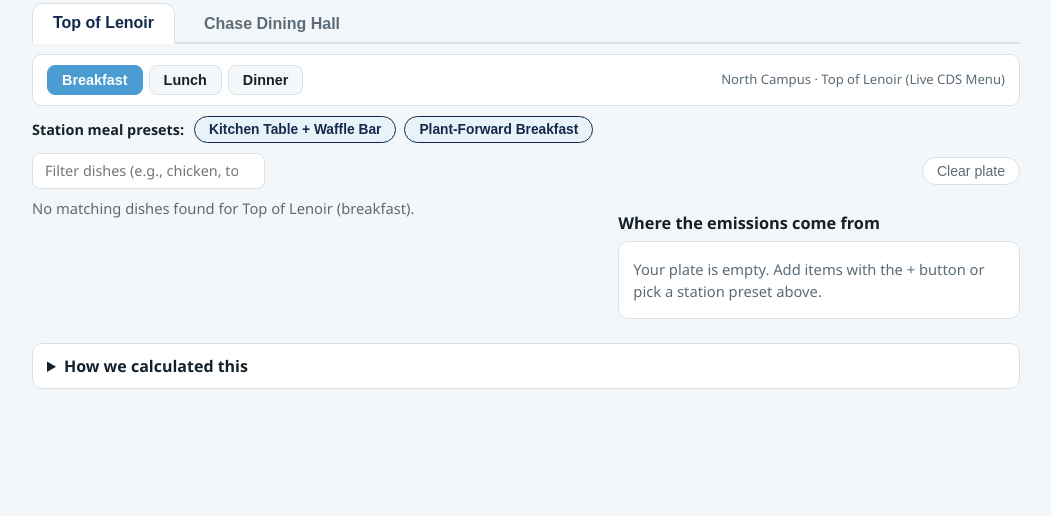
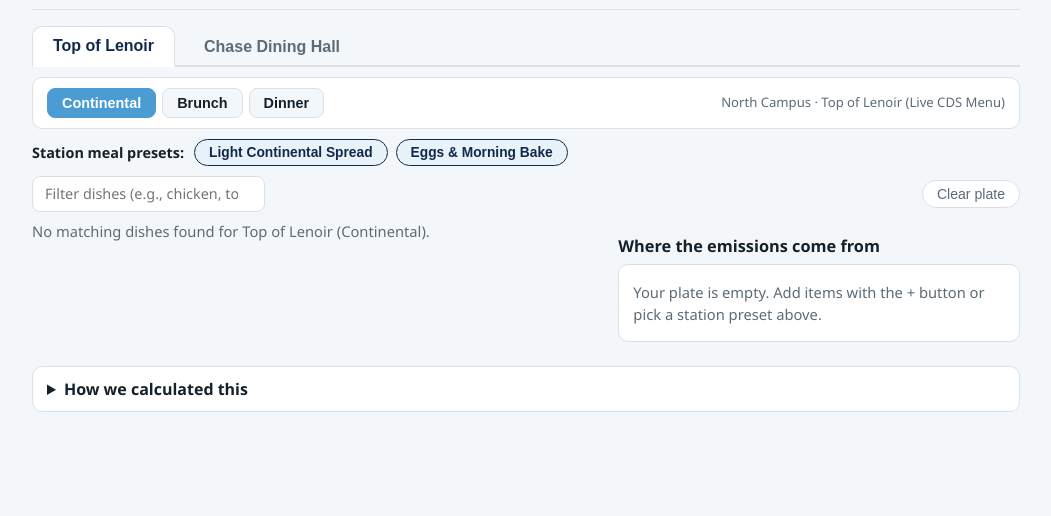
Before and after one commit to bvanduin/unc-plate-planner, a plain HTML site: page index.html in a window 1280 px wide. Shown: the part 284-800 px from the top of the page, without its empty margins (114-1165 px from the left). Drawn offline with Linux system fonts and the light colour scheme.

Commit message:
Update index.html

```diff
--- a/index.html
+++ b/index.html
@@ -79,7 +79,7 @@ details p,details li{font-size:.88rem;color:var(--mut)}
   <h1>UNC Dining Plate Planner</h1>
   <span class="sync-pill" id="sync-date">Loading live CDS menu…</span>
 </div>
-<p class="sub">Build a plate from today's <b>Top of Lenoir</b> and <b>Chase Dining Hall</b> menus across Breakfast, Lunch, and Dinner to estimate its climate footprint.</p>
+<p class="sub">Build a plate from today's <b>Top of Lenoir</b> and <b>Chase Dining Hall</b> menus across weekday meals (Breakfast, Lunch, Dinner) or weekend meals (Continental, Brunch, Dinner).</p>
 
 <div id="sum" aria-live="polite">
   <div class="tot-row">
@@ -96,16 +96,11 @@ details p,details li{font-size:.88rem;color:var(--mut)}
     <button class="hall-tab" role="tab" aria-selected="false" data-hall="chase">Chase Dining Hall</button>
   </div>
   <div class="meal-bar">
-    <div class="meal-tabs" role="tablist" aria-label="Meal Period">
-      <button class="meal-tab active" role="tab" aria-selected="true" data-meal="breakfast">Breakfast</button>
-      <button class="meal-tab" role="tab" aria-selected="false" data-meal="lunch">Lunch</button>
-      <button class="meal-tab" role="tab" aria-selected="false" data-meal="dinner">Dinner</button>
-    </div>
+    <div class="meal-tabs" id="meal-tabs" role="tablist" aria-label="Meal Period"></div>
     <span class="hall-meta" id="hall-desc">Carolina Dining Services</span>
   </div>
 </div>
 
-<!-- Dynamic Station-Grouped Meal Presets -->
 <div class="preset-row" id="preset-row"></div>
 
 <div class="toolbar">
@@ -126,7 +121,7 @@ details p,details li{font-size:.88rem;color:var(--mut)}
 <summary>How we calculated this</summary>
 <p>Daily menu items are synced automatically from <b>Carolina Dining Services</b> and mapped to their primary <b>SIMAP Coolfood Pledge (2025)</b> ingredient factor (derived from Poore &amp; Nemecek, 2018).</p>
 <ul>
-<li><b>Station Meal Presets:</b> Combine one item each from key dining stations in today's active menu (e.g., main entree/griddle station + grain/side + vegetable/fruit/drink).</li>
+<li><b>Weekday vs. Weekend Periods:</b> CDS serves <i>Breakfast, Lunch, and Dinner</i> on weekdays, and <i>Continental, Brunch, and Dinner</i> on weekends.</li>
 <li><b>Real-World Comparisons:</b> Driving distance uses the U.S. EPA Greenhouse Gas Equivalencies passenger vehicle average of <b>0.39 kg CO₂e per mile</b>. Smartphone charges use the EPA factor of <b>0.0124 kg CO₂e per full charge</b>.</li>
 <li><b>Portion Weights:</b> Estimated using standard Carolina Dining Services serving portions converted to as-purchased ingredient weight.</li>
 </ul>
@@ -136,6 +131,14 @@ details p,details li{font-size:.88rem;color:var(--mut)}
 <script>
 const KG_PER_MILE = 0.39;
 const KG_PER_PHONE_CHARGE = 0.0124;
+
+const MEAL_LABELS = {
+  breakfast: "Breakfast",
+  continental: "Continental",
+  brunch: "Brunch",
+  lunch: "Lunch",
+  dinner: "Dinner"
+};
 
 const GROUPS = {
   meat:["Meat, Poultry & Seafood","#b5472f"],
@@ -147,8 +150,6 @@ const GROUPS = {
   drink:["Beverages","#5f8aa6"]
 };
 
-// Station-grouped preset definitions: each slot matches an item in today's menu by
-// optional station substring, group, and preferred keywords.
 const STATION_PRESETS = {
   breakfast: [
     {
@@ -166,6 +167,43 @@ const STATION_PRESETS = {
         { group: "plant", keywords: ["tofu", "impossible", "plant", "bean"] },
         { group: "grain", keywords: ["oat", "grit", "potato", "hash", "waffle"] },
         { group: "fruit", keywords: ["melon", "berry", "fruit", "apple"] }
+      ]
+    }
+  ],
+  continental: [
+    {
+      label: "Light Continental Spread",
+      slots: [
+        { group: "grain", keywords: ["waffle", "pancake", "toast", "biscuit", "bagel", "muffin", "croissant", "oat"] },
+        { group: "fruit", keywords: ["berry", "berries", "fruit", "orange", "apple", "melon"] },
+        { group: "drink", keywords: ["coffee", "milk", "oatmilk", "soymilk"] }
+      ]
+    },
+    {
+      label: "Eggs & Morning Bake",
+      slots: [
+        { group: "dairy", keywords: ["egg", "yogurt", "cheese"] },
+        { group: "grain", keywords: ["pancake", "waffle", "biscuit", "potato"] },
+        { group: "fruit", keywords: ["berry", "fruit", "apple"] }
+      ]
+    }
+  ],
+  brunch: [
+    {
+      label: "Brunch Classics + Waffle",
+      slots: [
+        { station: "kitchen table", group: "dairy", keywords: ["egg", "omelet", "pancake", "sausage", "bacon"] },
+        { station: "waffle", group: "grain", keywords: ["waffle", "potato", "hash", "tot", "rice"] },
+        { group: "veg", keywords: ["salad", "greens", "vegetable", "spinach", "corn"] },
+        { group: "fruit", keywords: ["berry", "fruit", "melon", "orange"] }
+      ]
+    },
+    {
+      label: "Plant-Forward Brunch",
+      slots: [
+        { group: "plant", keywords: ["impossible", "chickpea", "tofu", "bean", "plant"] },
+        { group: "grain", keywords: ["potato", "pancake", "waffle", "rice"] },
+        { group: "veg", keywords: ["vegetable", "salad", "greens"] }
       ]
     }
   ],
@@ -209,6 +247,7 @@ const STATION_PRESETS = {
 
 let menuData = null;
 let itemIndex = {};
+let availableMeals = ["breakfast", "lunch", "dinner"];
 let currentHall = "lenoir";
 let currentMeal = "breakfast";
 let searchQuery = "";
@@ -220,6 +259,31 @@ const fmt = x => x.toFixed(2);
 
 $("legend").innerHTML = Object.values(GROUPS).map(g=>`<span><i style="background:${g[1]}"></i>${g[0]}</span>`).join("");
 
+function detectMealSchedule(data) {
+  let isWeekend = false;
+  if (data.updated_at) {
+    const [y, m, d] = data.updated_at.split("-").map(Number);
+    if (y && m && d) {
+      const day = new Date(Date.UTC(y, m - 1, d)).getUTCDay();
+      if (day === 0 || day === 6) isWeekend = true;
+    }
+  }
+  const hasWeekendMeals = Object.values(data.halls || {}).some(h =>
+    (h.meals?.continental?.length || 0) > 0 || (h.meals?.brunch?.length || 0) > 0
+  );
+  if (isWeekend || hasWeekendMeals) {
+    return ["continental", "brunch", "dinner"];
+  }
+  return ["breakfast", "lunch", "dinner"];
+}
+
+function renderMealTabs() {
+  $("meal-tabs").innerHTML = availableMeals.map(m => {
+    const active = m === currentMeal;
+    return `<button class="meal-tab ${active ? "active" : ""}" role="tab" aria-selected="${active}" data-meal="${m}">${MEAL_LABELS[m] || m}</button>`;
+  }).join("");
+}
+
 function pickItemForSlot(pool, slot, usedIds) {
   const candidates = pool.filter(it => !usedIds.has(it.id));
   if (!candidates.length) return null;
@@ -228,13 +292,9 @@ function pickItemForSlot(pool, slot, usedIds) {
   const matchesGroup = it => !slot.group || it.group === slot.group;
   const matchesKeyword = it => !slot.keywords || slot.keywords.some(kw => it.name.toLowerCase().includes(kw));
 
-  // 1. Best match: station + group + keyword
   let hit = candidates.find(it => matchesStation(it) && matchesGroup(it) && matchesKeyword(it));
-  // 2. Group + keyword in active meal
   if (!hit) hit = candidates.find(it => matchesGroup(it) && matchesKeyword(it));
-  // 3. Station match
   if (!hit && slot.station) hit = candidates.find(it => matchesStation(it));
-  // 4. Group match
   if (!hit && slot.group) hit = candidates.find(it => matchesGroup(it));
 
   return hit || null;
@@ -242,10 +302,11 @@ function pickItemForSlot(pool, slot, usedIds) {
 
 function applyStationPreset(presetIdx) {
   if (!menuData) return;
-  const preset = STATION_PRESETS[currentMeal][presetIdx];
+  const presets = STATION_PRESETS[currentMeal] || [];
+  const preset = presets[presetIdx];
   if (!preset) return;
 
-  const pool = menuData.halls[currentHall].meals[currentMeal] || [];
+  const pool = menuData.halls[currentHall]?.meals?.[currentMeal] || [];
   const nextPlate = {};
   const usedIds = new Set();
 
@@ -264,9 +325,10 @@ function applyStationPreset(presetIdx) {
 
 function renderPresets() {
   const presets = STATION_PRESETS[currentMeal] || [];
+  const mealTitle = (MEAL_LABELS[currentMeal] || currentMeal).toLowerCase();
   $("preset-row").innerHTML =
     `<b>Station meal presets:</b>` +
-    presets.map((p, idx) => `<button class="preset-chip" data-preset="${idx}" title="Build a meal from key ${currentMeal} stations">${p.label}</button>`).join("");
+    presets.map((p, idx) => `<button class="preset-chip" data-preset="${idx}" title="Build a ${mealTitle} plate from key stations">${p.label}</button>`).join("");
 }
 
 async function init() {
@@ -276,6 +338,9 @@ async function init() {
     menuData = await res.json();
     $("sync-date").textContent = `CDS Menu Date: ${menuData.updated_at}`;
 
+    availableMeals = detectMealSchedule(menuData);
+    currentMeal = availableMeals[0];
+
     itemIndex = {};
     for (const [hallKey, hall] of Object.entries(menuData.halls)) {
       for (const [mealKey, items] of Object.entries(hall.meals)) {
@@ -284,6 +349,7 @@ async function init() {
         }
       }
     }
+    renderMealTabs();
     renderPresets();
     renderMenu();
     updateSummary();
@@ -303,7 +369,7 @@ function renderMenu() {
   );
 
   if (!items.length) {
-    $("picker").innerHTML = `<p class="empty">No matching dishes found for ${hall.name} (${currentMeal}).</p>`;
+    $("picker").innerHTML = `<p class="empty">No matching dishes found for ${hall.name} (${MEAL_LABELS[currentMeal] || currentMeal}).</p>`;
     return;
   }
 
@@ -354,7 +420,7 @@ function updateSummary() {
 
   let hint = "";
   if (menuData) {
-    const currentPool = menuData.halls[currentHall].meals[currentMeal] || [];
+    const currentPool = menuData.halls[currentHall]?.meals?.[currentMeal] || [];
     for (const x of sel) {
       if (!x.f.swap) continue;
       const alt = currentPool
@@ -388,11 +454,7 @@ document.addEventListener("click", e => {
     updateSummary();
   } else if (b.dataset.meal) {
     currentMeal = b.dataset.meal;
-    document.querySelectorAll(".meal-tab").forEach(t => {
-      const active = t.dataset.meal === currentMeal;
-      t.classList.toggle("active", active);
-      t.setAttribute("aria-selected", active);
-    });
+    renderMealTabs();
     renderPresets();
     renderMenu();
     updateSummary();
```
